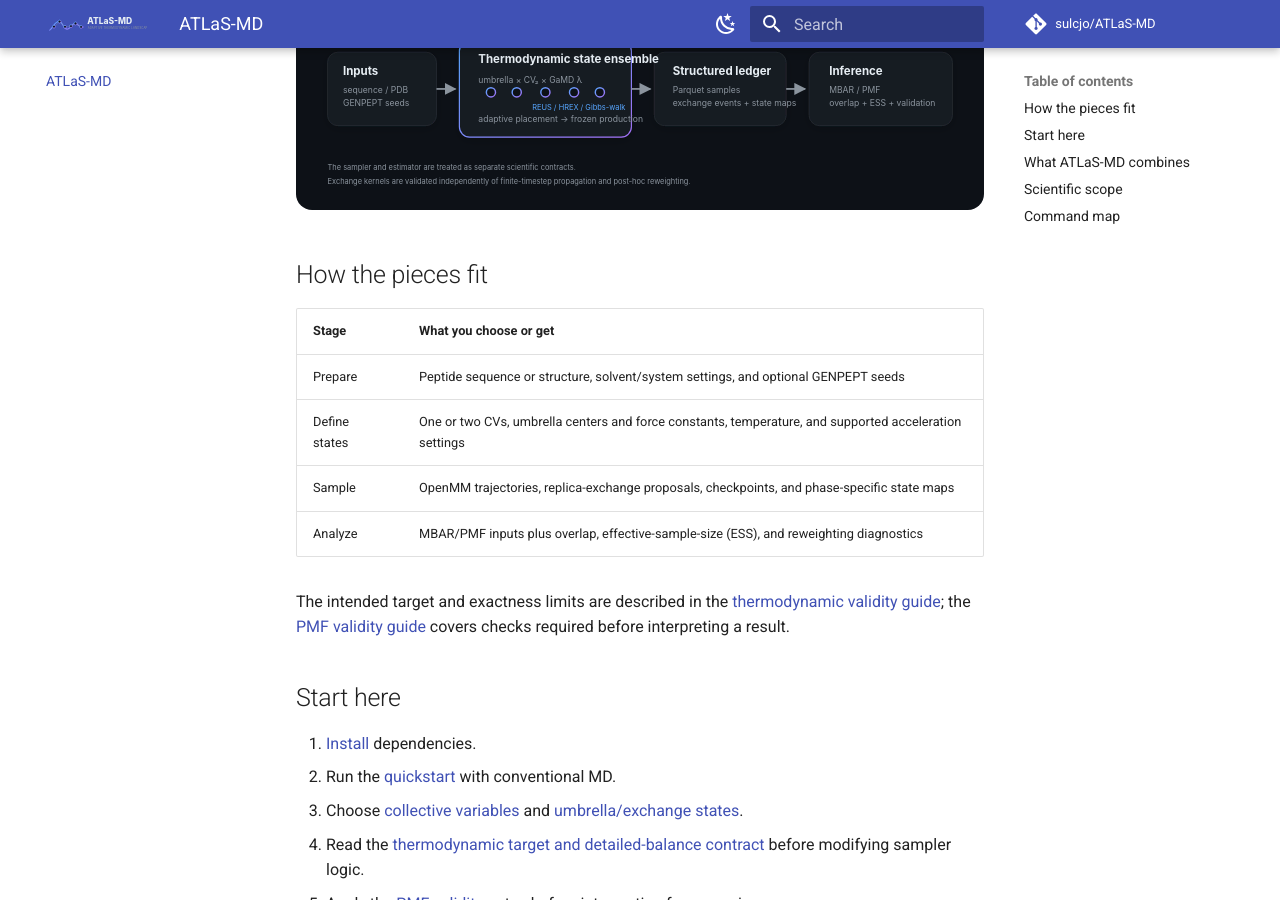
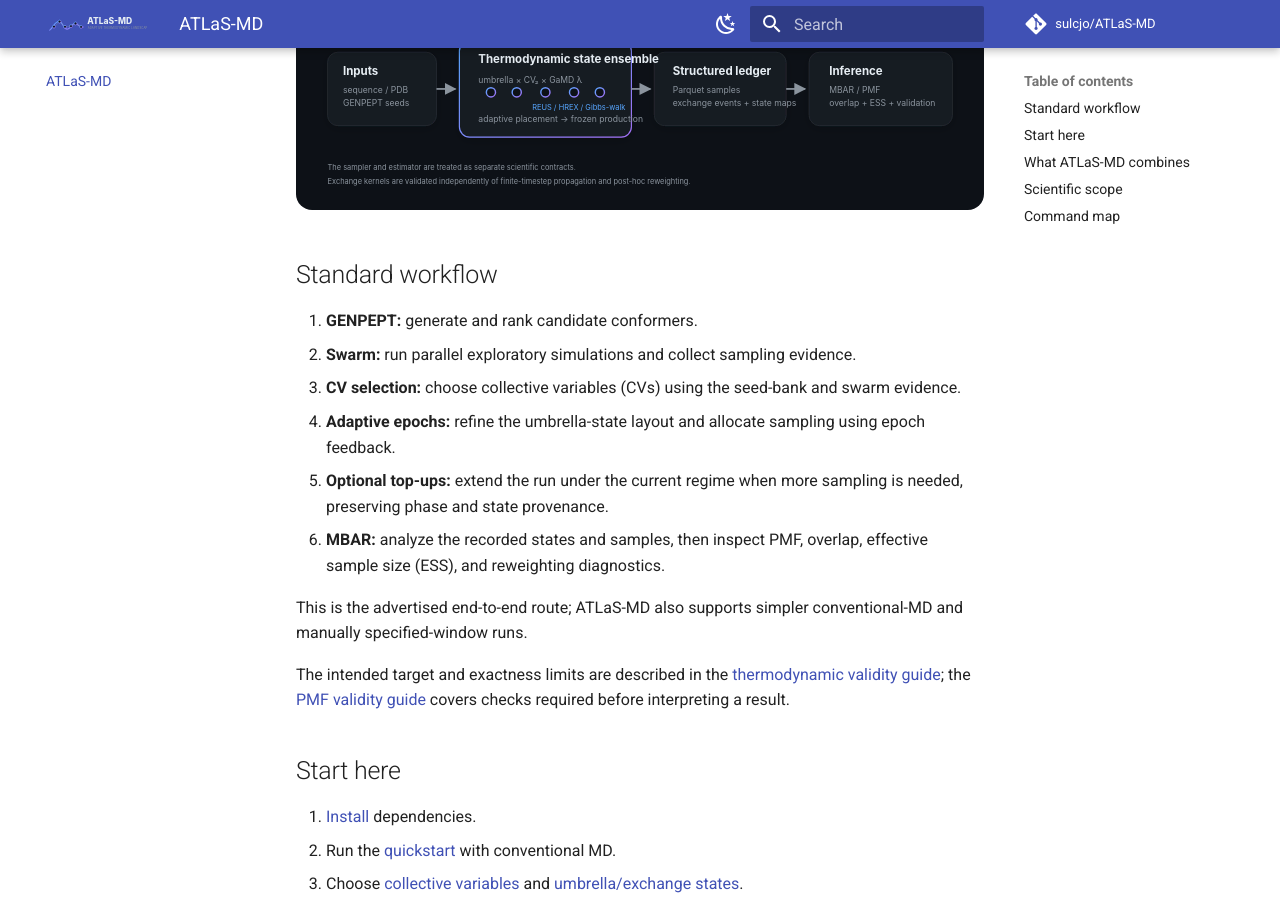
Before and after one commit to sulcjo/ATLaS-MD, an MkDocs documentation site: the page built from docs/atlas-md/index.md, in a window 1280 px wide and 900 px high, scrolled down 842 px. Built offline with MkDocs 1.6.1 and Material for MkDocs 9.7.7, drawn with Linux system fonts in a browser that asks for light colours; comment, search, counter and statistics services are not loaded.

Commit message:
docs: show standard end-to-end workflow

```diff
--- a/docs/atlas-md/index.md
+++ b/docs/atlas-md/index.md
@@ -14,14 +14,16 @@ It is research software built around an explicit scientific contract: sampled Ha
   <img src="assets/workflow.svg" alt="ATLaS-MD workflow" width="100%">
 </p>
 
-## How the pieces fit
+## Standard workflow
 
-| Stage | What you choose or get |
-| --- | --- |
-| Prepare | Peptide sequence or structure, solvent/system settings, and optional GENPEPT seeds |
-| Define states | One or two CVs, umbrella centers and force constants, temperature, and supported acceleration settings |
-| Sample | OpenMM trajectories, replica-exchange proposals, checkpoints, and phase-specific state maps |
-| Analyze | MBAR/PMF inputs plus overlap, effective-sample-size (ESS), and reweighting diagnostics |
+1. **GENPEPT:** generate and rank candidate conformers.
+2. **Swarm:** run parallel exploratory simulations and collect sampling evidence.
+3. **CV selection:** choose collective variables (CVs) using the seed-bank and swarm evidence.
+4. **Adaptive epochs:** refine the umbrella-state layout and allocate sampling using epoch feedback.
+5. **Optional top-ups:** extend the run under the current regime when more sampling is needed, preserving phase and state provenance.
+6. **MBAR:** analyze the recorded states and samples, then inspect PMF, overlap, effective sample size (ESS), and reweighting diagnostics.
+
+This is the advertised end-to-end route; ATLaS-MD also supports simpler conventional-MD and manually specified-window runs.
 
 The intended target and exactness limits are described in the [thermodynamic validity guide](guide/thermodynamic-validity.md); the [PMF validity guide](analysis/pmf-validity.md) covers checks required before interpreting a result.
 
```
